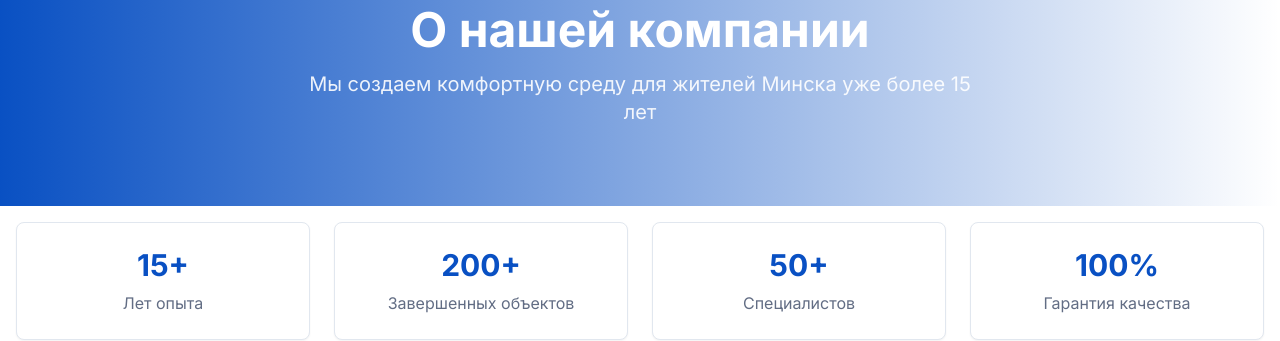
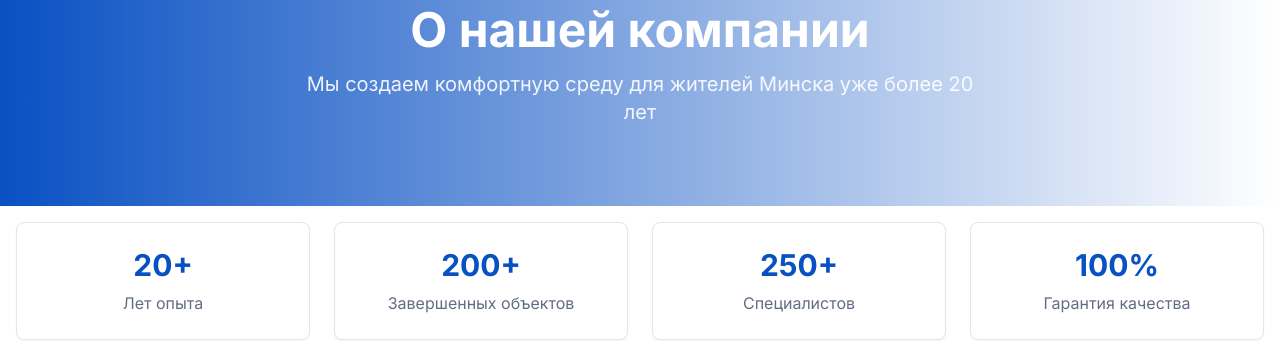
Before and after one commit to GriAndSer/remont-domov-minsk, a React (Vite) app: page /about in a window 1280 px wide. Shown: the part 155-496 px from the top of the page. Built offline with nearby package versions, Linux system fonts and the light colour scheme; the HTML template or start-up script is replaced by a standard one.

Commit message:
Update About Page Statistics

```diff
--- a/src/pages/About.tsx
+++ b/src/pages/About.tsx
@@ -4,9 +4,9 @@ import aboutImage from "@/assets/about-image.jpg";
 
 const About = () => {
   const stats = [
-    { value: "15+", label: "Лет опыта" },
+    { value: "20+", label: "Лет опыта" },
     { value: "200+", label: "Завершенных объектов" },
-    { value: "50+", label: "Специалистов" },
+    { value: "250+", label: "Специалистов" },
     { value: "100%", label: "Гарантия качества" },
   ];
 
@@ -17,7 +17,7 @@ const About = () => {
         <div className="container mx-auto px-4 text-center">
           <h1 className="text-4xl md:text-5xl font-bold mb-4">О нашей компании</h1>
           <p className="text-xl text-primary-foreground/90 max-w-2xl mx-auto">
-            Мы создаем комфортную среду для жителей Минска уже более 15 лет
+            Мы создаем комфортную среду для жителей Минска уже более 20 лет
           </p>
         </div>
       </section>
```
